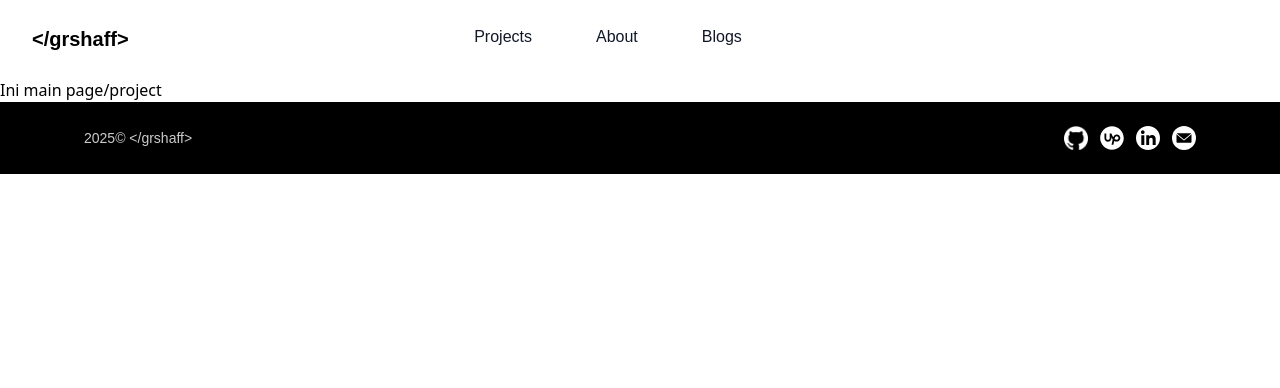
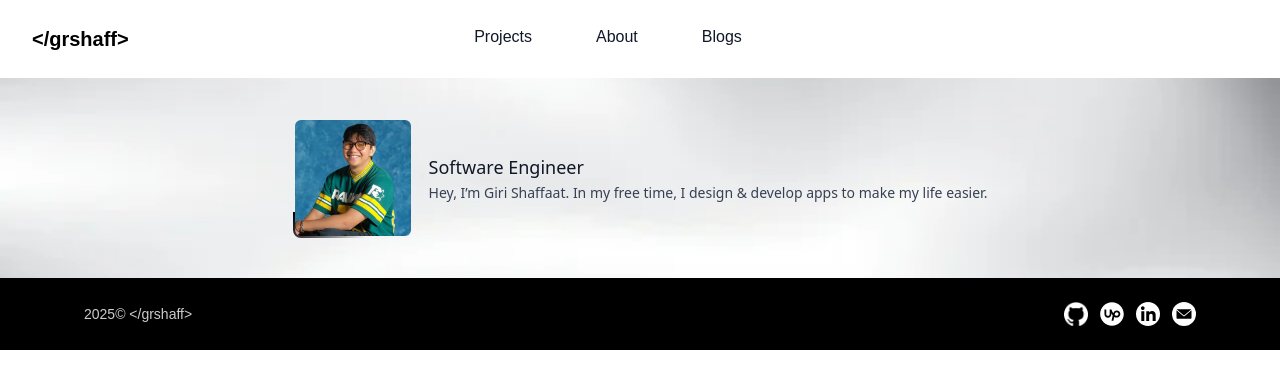
Before and after one commit to grshaff/projectCard-repro, a Vue app: page / in a window 1280 px wide. Shown: the top 388 px of the page. Built offline with nearby package versions, Linux system fonts and the light colour scheme.

Commit message:
Feat: add main.vue profile animation, pic, and detail

```diff
--- a/src/page/main.vue
+++ b/src/page/main.vue
@@ -1,3 +1,22 @@
 <template>
-    <h1>Ini main page/project</h1>
-</template>
+    <div class="h-50 justify-center content-center bg-cover bg-no-repeat bg-center" :style="{ backgroundImage: `url(${bgurl})`}">
+        <div class="flex items-center gap-4 justify-center m-4">
+            <img
+                alt=""
+                src="../assets/profile.webp"
+                class="size-30 object-cover animate-rotate-border max-w-sm transition-all duration-500 ease-out transform-3d rounded-lg cursor-pointer hover:scale-[1.03] bg-conic/[from_var(--border-angle)] to-black from-80% via-90% to-100% p-[2px]"/>
+            <div>
+                <h3 class="font-medium text-gray-900 text-lg">Software Engineer</h3>
+
+                <p class="mt-0.5 text-gray-700 text-sm">
+                    Hey, I’m Giri Shaffaat. In my free time, I design & develop apps to make my life easier.
+                </p>
+            </div>
+        </div>
+    </div>
+
+  </template>
+
+<script setup>
+    import bgurl from '../assets/profile-bg.webp'
+</script>
--- a/src/style.css
+++ b/src/style.css
@@ -1,7 +1,35 @@
 @import '@fontsource-variable/roboto';
 @import "tailwindcss";
 
+@property --border-angle {
+    syntax: '<angle>';
+    inherits: false;
+    initial-value: 0deg;
+  }
+
 @theme{
     --font-roboto: 'Roboto Variable', sans-serif;
+    --animate-background: background-move ease infinite;
+    --animate-rotate-border: border-rotate 3s linear infinite;
+
+    @keyframes border-rotate {
+        to {
+        --border-angle: 360deg;
+        }
+    }
+
+    @keyframes background-move {
+        0%,
+        100% {
+        background-position: 0% 50%;
+        }
+
+        50% {
+        background-position: 100% 50%;
+        }
+    }
+
+
+
 
 }
```
Also changed, not shown: src/App.vue (+0 -14 lines), src/assets/profile-bg.webp (added), src/assets/profile.webp (added).
